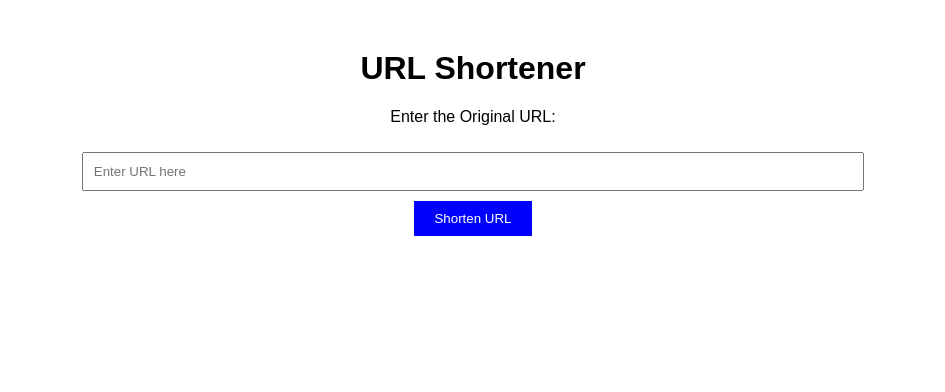
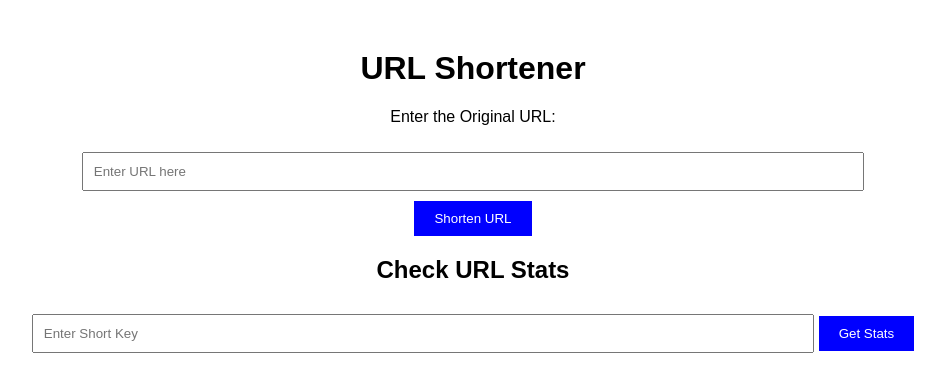
Before and after one commit to Eeganaveenreddy/Python-Task, a FastAPI app: page / in a window 1280 px wide. Shown: the top 392 px of the page, without its empty margins (167-1112 px from the left). Run offline with FastAPI, Linux system fonts and the light colour scheme.

Commit message:
Update index.html

```diff
--- a/app/templates/index.html
+++ b/app/templates/index.html
@@ -37,18 +37,38 @@
 <button onclick="shortenURL()">Shorten URL</button>
 <p id="shortened-url"></p>
 
-    <script>
+<h2>Check URL Stats</h2>
+<input type="text" id="short-url-key" placeholder="Enter Short Key">
+<button onclick="fetchStats()">Get Stats</button>
+<p id="url-stats"></p>
+
+<script>
         async function shortenURL() {
-            const originalUrl = document.getElementById("original-url").value;
+            const url = document.getElementById("original-url").value;
+            const expiry = document.getElementById("expiry-time").value || null;
+            const payload = { url: url, expiry_minutes: expiry ? parseInt(expiry) : null };
+
             const response = await fetch("http://127.0.0.1:8000/shorten/", {
                 method: "POST",
                 headers: { "Content-Type": "application/json" },
-                body: JSON.stringify({ url: originalUrl }),
+                body: JSON.stringify(payload)
             });
 
             const data = await response.json();
-            document.getElementById("shortened-url").innerHTML =
-                `<a href="${data.short_url}" target="_blank">${data.short_url}</a>`;
+            document.getElementById("shortened-url").innerHTML = `<a href="${data.short_url}" target="_blank">${data.short_url}</a>`;
+        }
+
+        async function fetchStats() {
+            const shortKey = document.getElementById("short-url-key").value;
+            const response = await fetch(`http://127.0.0.1:8000/stats/${shortKey}`);
+
+            if (!response.ok) {
+                document.getElementById("url-stats").innerText = "Invalid short URL!";
+                return;
+            }
+
+            const data = await response.json();
+            document.getElementById("url-stats").innerText = `Original URL: ${data.url}, Access Count: ${data.access_count}, Expiry: ${data.expiry_time || 'None'}`;
         }
 </script>
 </body>
```
